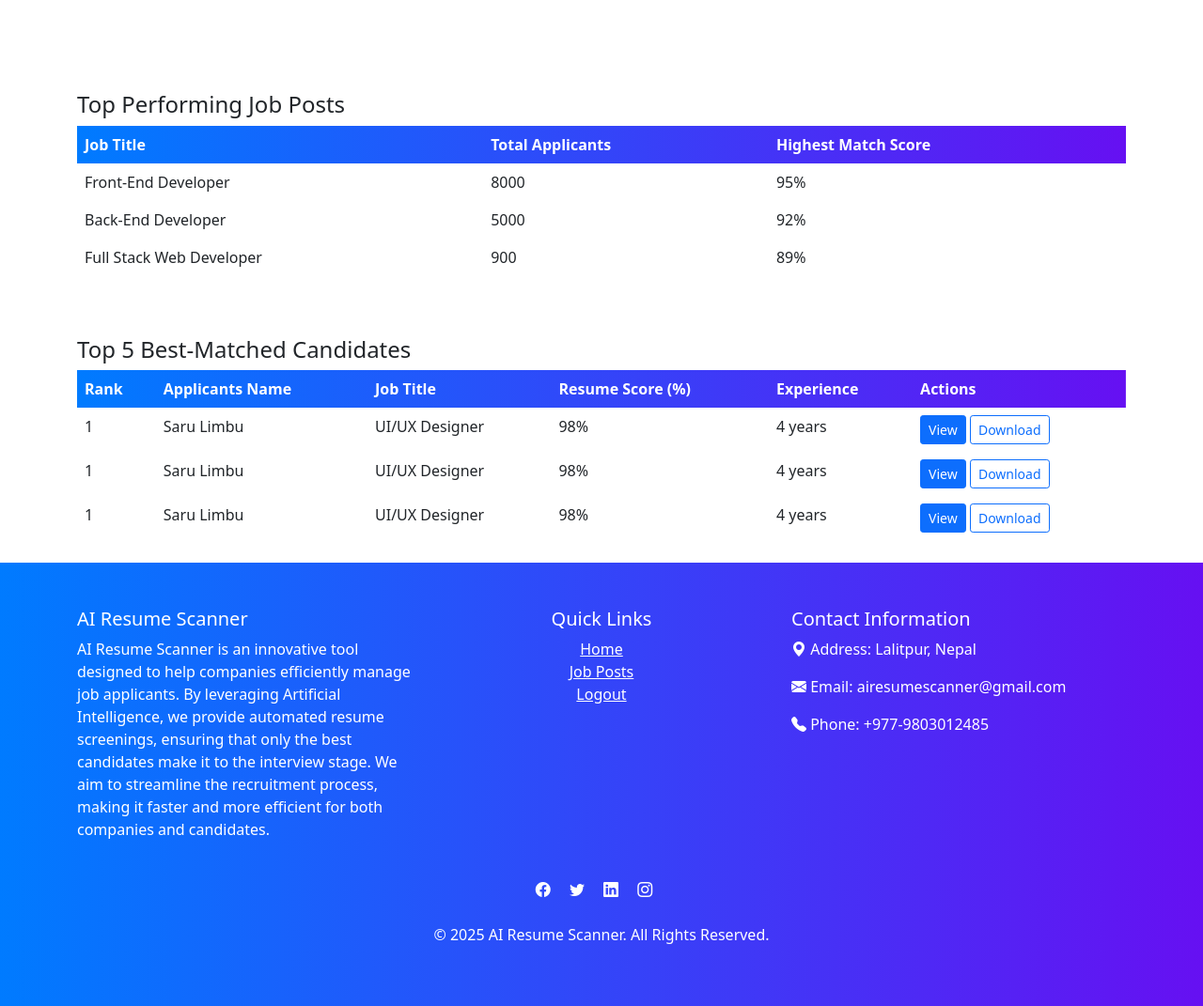
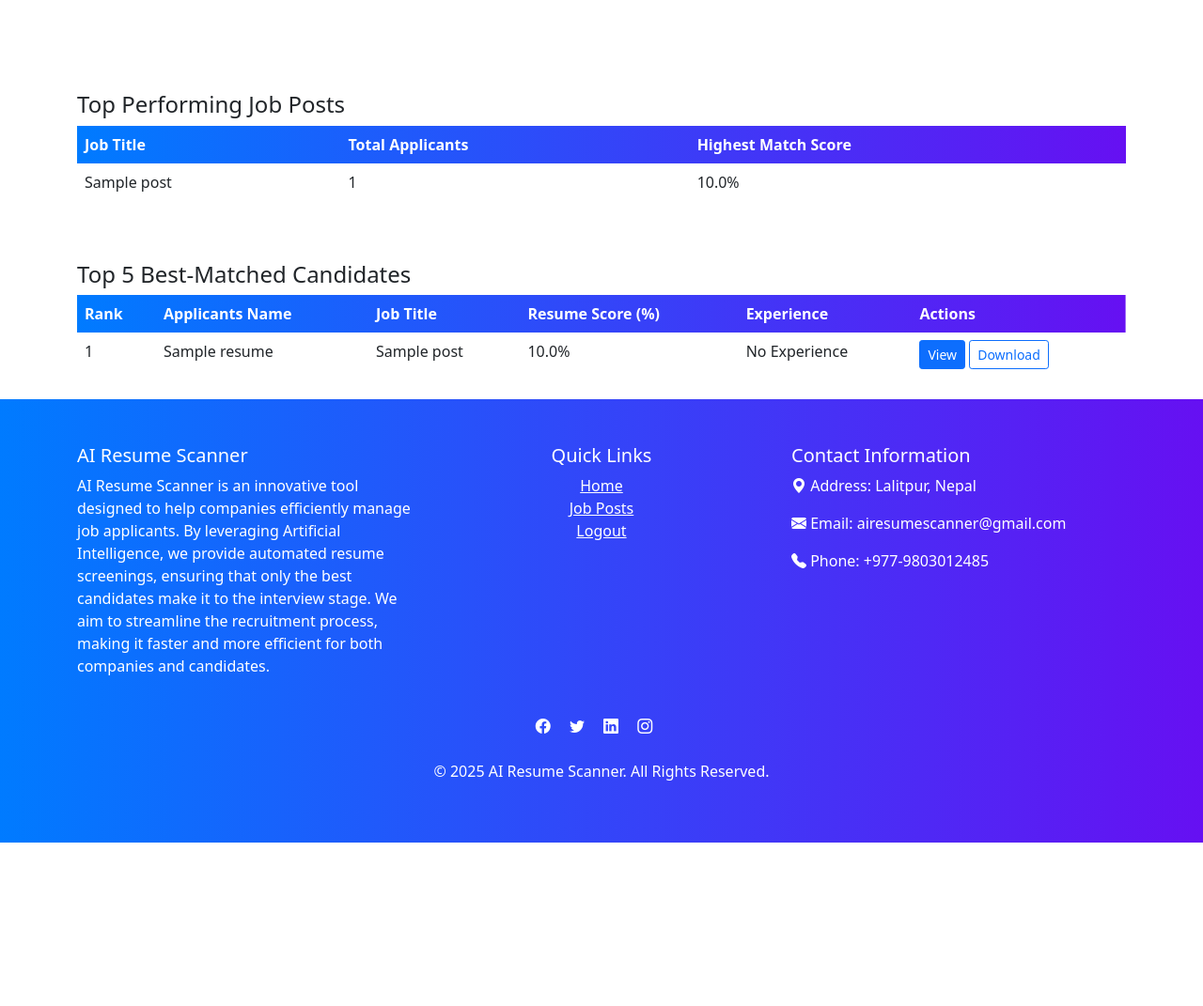
Before and after one commit to nishanlimbuchemjong/AI-Resume-Scanner, a Flask app: page /dashboard in a window 1280 px wide. Shown: the part 1244-2315 px from the top of the page at 94% size. After the commit the page ends 2141 px from the top, so only its background shows below. Run offline with Flask 3, Linux system fonts and the light colour scheme; the visitor is signed in with stand-in values (Sample User, id 1); tables that the repository leaves empty hold one stand-in row (values such as "Sample post"); some libraries are stand-ins or nearby versions.

Commit message:
displayed the exact values from database of top performing job posts, and top 5 best-matched candidates on company_dashboard.html

```diff
--- a/app.py
+++ b/app.py
@@ -205,6 +205,29 @@ def dashboard():
     job_titles = [job[0] for job in applicants_per_job]
     applicant_counts = [job[1] for job in applicants_per_job]
 
+    # Fetch the top-performing job posts (sorted by applicant count)
+    top_performing_jobs = db.session.query(
+        JobPost.job_title,
+        db.func.count(Resume.resume_id).label("applicant_count"),
+        db.func.coalesce(db.func.max(ResumeScore.matching_score), 0).label("highest_score")
+    ).join(Resume, JobPost.job_id == Resume.job_id).outerjoin(
+        ResumeScore, Resume.resume_id == ResumeScore.resume_id
+    ).filter(JobPost.company_id == company_id).group_by(JobPost.job_title).order_by(
+        db.desc("applicant_count")
+    ).limit(5).all()  # Limit to top 5 performing job posts
+
+    # Fetch the top 5 best-matched candidates for each job post
+    top_matched_candidates = db.session.query(
+        Resume.applicant_name,
+        JobPost.job_title,
+        ResumeScore.matching_score,
+        Resume.experience
+    ).join(ResumeScore, Resume.resume_id == ResumeScore.resume_id).join(
+        JobPost, Resume.job_id == JobPost.job_id
+    ).filter(JobPost.company_id == company_id).order_by(
+        db.desc(ResumeScore.matching_score)
+    ).limit(5).all()  # Limit to top 5 candidates
+
     return render_template('company_dashboard.html',
                            company=company,
                            jobs=jobs,
@@ -213,7 +236,9 @@ def dashboard():
                            active_job_posts=active_job_posts,
                            shortlisted_candidates=shortlisted_candidates,
                            job_titles=job_titles,
-                           applicant_counts=applicant_counts)
+                           applicant_counts=applicant_counts,
+                           top_performing_jobs=top_performing_jobs,
+                           top_matched_candidates=top_matched_candidates)
 
 # View specific Job posts details on landing page or home page
 @app.route('/job-details/<int:job_id>', methods=['GET'])
--- a/templates/company_dashboard.html
+++ b/templates/company_dashboard.html
@@ -83,21 +83,13 @@
                     </tr>
                 </thead>
                 <tbody>
-                    <tr>
-                        <td>Front-End Developer</td>
-                        <td>8000</td>
-                        <td>95%</td>
-                    </tr>
-                    <tr>
-                        <td>Back-End Developer</td>
-                        <td>5000</td>
-                        <td>92%</td>
-                    </tr>
-                    <tr>
-                        <td>Full Stack Web Developer</td>
-                        <td>900</td>
-                        <td>89%</td>
-                    </tr>
+                    {% for job in top_performing_jobs %}
+                        <tr>
+                            <td>{{ job[0] }}</td>  <!-- Job Title -->
+                            <td>{{ job[1] }}</td>  <!-- Total Applicants -->
+                            <td>{{ job[2] }}%</td> <!-- Highest Match Score -->
+                        </tr>
+                    {% endfor %}
                 </tbody>
             </table>
         </div>
@@ -118,40 +110,25 @@
                 </tr>
             </thead>
             <tbody>
-
+                {% for candidate in top_matched_candidates %}
                 <tr>
-                    <td>1</td>
-                    <td>Saru Limbu</td>
-                    <td>UI/UX Designer</td>
-                    <td>98%</td>
-                    <td>4 years</td>
+                    <td>{{ loop.index }}</td>  <!-- loop.index provides the index -->
+                    <td>{{ candidate.applicant_name }}</td>
+                    <td>{{ candidate.job_title }}</td>
+                    <td>{{ candidate.matching_score }}%</td>
                     <td>
-                        <a href="" class="btn btn-sm btn-primary">View</a>
-                        <a href="" class="btn btn-sm btn-outline-primary">Download</a>
+                        {% if candidate.experience_years %}
+                            {{ candidate.experience_years }}
+                        {% else %}
+                            No Experience
+                        {% endif %}
+                    </td>
+                    <td>
+                        <a href="#" class="btn btn-sm btn-primary">View</a>
+                        <a href="#" class="btn btn-sm btn-outline-primary">Download</a>
                     </td>
                 </tr>
-                <tr>
-                    <td>1</td>
-                    <td>Saru Limbu</td>
-                    <td>UI/UX Designer</td>
-                    <td>98%</td>
-                    <td>4 years</td>
-                    <td>
-                        <a href="" class="btn btn-sm btn-primary">View</a>
-                        <a href="" class="btn btn-sm btn-outline-primary">Download</a>
-                    </td>
-                </tr>
-                <tr>
-                    <td>1</td>
-                    <td>Saru Limbu</td>
-                    <td>UI/UX Designer</td>
-                    <td>98%</td>
-                    <td>4 years</td>
-                    <td>
-                        <a href="" class="btn btn-sm btn-primary">View</a>
-                        <a href="" class="btn btn-sm btn-outline-primary">Download</a>
-                    </td>
-                </tr>
+                {% endfor %}
 
             </tbody>
         </table>
```
